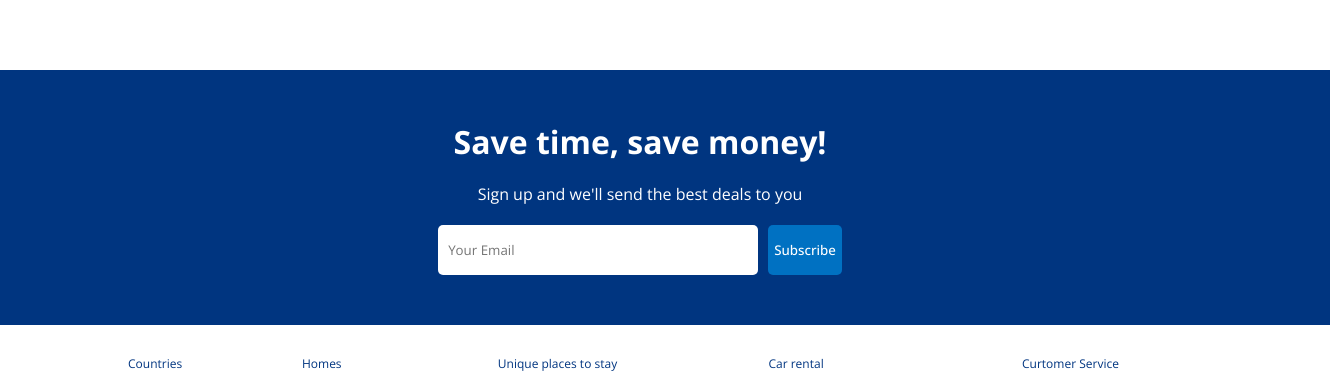
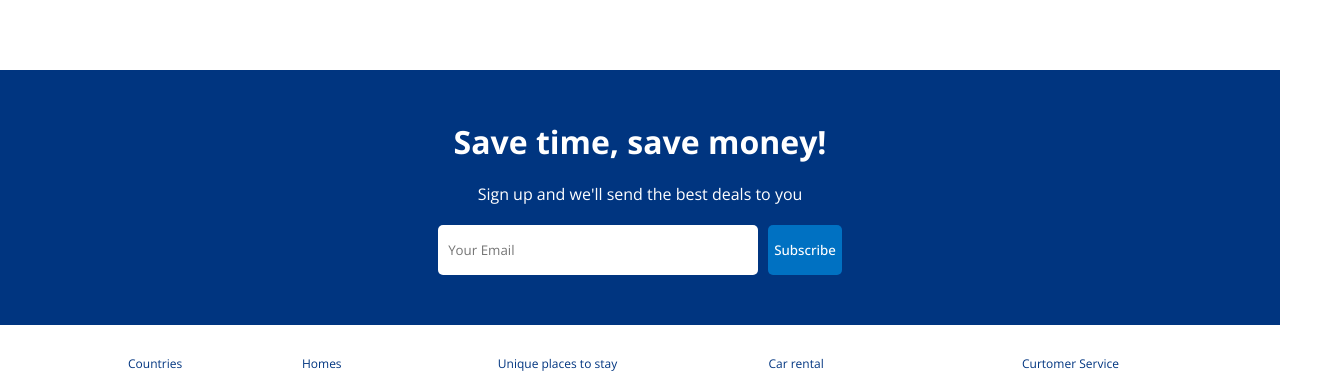
Before and after one commit to safak/youtube2022, a React (Create React App) app in the folder client/: page / in a window 1280 px wide. Shown: the part 1046-1421 px from the top of the page, 1330 px wide, since content can reach past the window. Built offline with nearby package versions, Linux system fonts and the light colour scheme; no server answers.

Commit message:
Update mailList.css
Added 0px padding to mail div

```diff
--- a/client/src/components/mailList/mailList.css
+++ b/client/src/components/mailList/mailList.css
@@ -7,7 +7,7 @@
   flex-direction: column;
   align-items: center;
   gap: 20px;
-  padding: 50px;
+  padding: 50px 0px;
 }
 
 .mailInputContainer>input{
```
